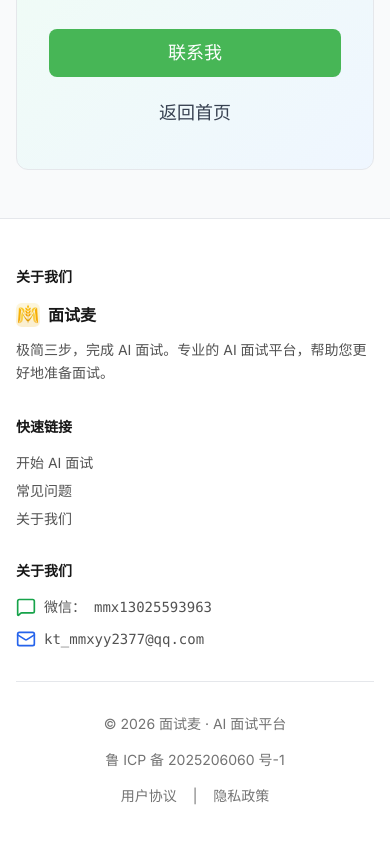
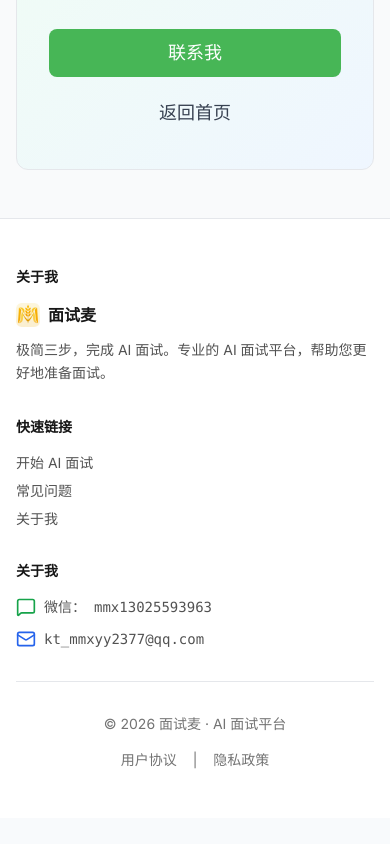
Before and after one commit to KlayPeter/man-shi-mai-web, a Next.js app: page /faq in a window 390 px wide. Shown: the part 1793-2637 px from the top of the page. After the commit the page ends 2611 px from the top, so only its background shows below. Built offline with nearby package versions, Linux system fonts and the light colour scheme.

Commit message:
fix: 去掉调试和修复注册bug

```diff
--- a/src/app/contact/page.tsx
+++ b/src/app/contact/page.tsx
@@ -35,7 +35,7 @@
   return (
     <section className="container py-12 px-4">
       <div className="mb-8">
-        <h1 className="text-3xl font-bold text-neutral-900">关于我们</h1>
+        <h1 className="text-3xl font-bold text-neutral-900">关于我</h1>
         <p className="mt-2 text-sm text-neutral-500">
           有任何问题或建议，欢迎通过以下方式联系我们
         </p>
--- a/src/app/interview/page.client.tsx
+++ b/src/app/interview/page.client.tsx
@@ -103,6 +103,15 @@
     const params = new URLSearchParams(searchParams.toString())
     Object.entries(updates).forEach(([k, v]) => params.set(k, v))
     router.push(`/interview?${params.toString()}`)
+  }
+
+  // 生成兼容的 UUID
+  const generateUUID = () => {
+    return 'xxxxxxxx-xxxx-4xxx-yxxx-xxxxxxxxxxxx'.replace(/[xy]/g, (c) => {
+      const r = (Math.random() * 16) | 0
+      const v = c === 'x' ? r : (r & 0x3) | 0x8
+      return v.toString(16)
+    })
   }
 
   const refreshUserInfo = async () => {
@@ -469,7 +478,7 @@
       minSalary: validMinSalary,
       maxSalary: validMaxSalary,
       jd: currentJd,
-      requestId: crypto.randomUUID()
+      requestId: generateUUID()
     }
 
     // 保存押题进行状态，使用实际的数据而不是从 store 读取
--- a/src/components/AppHeader.tsx
+++ b/src/components/AppHeader.tsx
@@ -41,7 +41,8 @@
     router.push('/')
   }
 
-  const isActive = (path: string) => pathname === path || pathname.startsWith(path + '/')
+  const isActive = (path: string) =>
+    pathname === path || pathname.startsWith(path + '/')
   const loginHref = `/login${pathname && pathname !== '/' ? `?redirect=${encodeURIComponent(pathname)}` : ''}`
 
   return (
@@ -71,7 +72,9 @@
             <Link
               href="/interview/start"
               className={`transition-colors ${
-                isActive('/interview/start') ? 'text-neutral-900 font-bold' : 'hover:text-neutral-900'
+                isActive('/interview/start')
+                  ? 'text-neutral-900 font-bold'
+                  : 'hover:text-neutral-900'
               }`}
             >
               开启 AI 服务
@@ -79,7 +82,9 @@
             <Link
               href="/history"
               className={`transition-colors ${
-                isActive('/history') ? 'text-neutral-900 font-bold' : 'hover:text-neutral-900'
+                isActive('/history')
+                  ? 'text-neutral-900 font-bold'
+                  : 'hover:text-neutral-900'
               }`}
             >
               服务记录
@@ -87,7 +92,9 @@
             <Link
               href="/profile?tab=redeem"
               className={`transition-colors ${
-                isActive('/profile') ? 'text-neutral-900 font-bold' : 'hover:text-neutral-900'
+                isActive('/profile')
+                  ? 'text-neutral-900 font-bold'
+                  : 'hover:text-neutral-900'
               }`}
             >
               兑换服务
@@ -95,7 +102,9 @@
             <Link
               href="/faq"
               className={`transition-colors ${
-                isActive('/faq') ? 'text-neutral-900 font-bold' : 'hover:text-neutral-900'
+                isActive('/faq')
+                  ? 'text-neutral-900 font-bold'
+                  : 'hover:text-neutral-900'
               }`}
             >
               常见问题
@@ -103,10 +112,12 @@
             <Link
               href="/contact"
               className={`transition-colors ${
-                isActive('/contact') ? 'text-neutral-900 font-bold' : 'hover:text-neutral-900'
+                isActive('/contact')
+                  ? 'text-neutral-900 font-bold'
+                  : 'hover:text-neutral-900'
               }`}
             >
-              关于我们
+              关于我
             </Link>
           </nav>
           <div className="flex items-center gap-2">
@@ -133,10 +144,15 @@
                     />
                   ) : (
                     <div className="w-8 h-8 rounded-full bg-primary-100 flex items-center justify-center">
-                      <Icon name="i-heroicons-user" className="w-5 h-5 text-primary-600" />
+                      <Icon
+                        name="i-heroicons-user"
+                        className="w-5 h-5 text-primary-600"
+                      />
                     </div>
                   )}
-                  <span className="text-sm font-medium">{userStore.userInfo.username || '未命名用户'}</span>
+                  <span className="text-sm font-medium">
+                    {userStore.userInfo.username || '未命名用户'}
+                  </span>
                   <Icon name="i-heroicons-chevron-down" className="w-4 h-4" />
                 </button>
                 {showUserMenu && (
@@ -146,7 +162,10 @@
                       className="block px-4 py-2 text-sm text-gray-700 hover:bg-gray-100"
                       onClick={() => setShowUserMenu(false)}
                     >
-                      <Icon name="i-heroicons-user" className="w-4 h-4 inline mr-2" />
+                      <Icon
+                        name="i-heroicons-user"
+                        className="w-4 h-4 inline mr-2"
+                      />
                       个人中心
                     </Link>
                     <Link
@@ -154,7 +173,10 @@
                       className="block px-4 py-2 text-sm text-gray-700 hover:bg-gray-100"
                       onClick={() => setShowUserMenu(false)}
                     >
-                      <Icon name="i-heroicons-chart-bar" className="w-4 h-4 inline mr-2" />
+                      <Icon
+                        name="i-heroicons-chart-bar"
+                        className="w-4 h-4 inline mr-2"
+                      />
                       服务记录
                     </Link>
                     <hr className="my-1" />
@@ -165,7 +187,10 @@
                       }}
                       className="block w-full text-left px-4 py-2 text-sm text-gray-700 hover:bg-gray-100"
                     >
-                      <Icon name="i-heroicons-arrow-left-on-rectangle" className="w-4 h-4 inline mr-2" />
+                      <Icon
+                        name="i-heroicons-arrow-left-on-rectangle"
+                        className="w-4 h-4 inline mr-2"
+                      />
                       退出登录
                     </button>
                   </div>
@@ -179,10 +204,16 @@
       {showLogoutModal && (
         <div className="fixed inset-0 z-50 flex items-center justify-center bg-black/50">
           <div className="bg-white rounded-lg p-6 max-w-md w-full mx-4">
-            <h3 className="text-lg font-semibold mb-4">是否确定退出当前账号？</h3>
+            <h3 className="text-lg font-semibold mb-4">
+              是否确定退出当前账号？
+            </h3>
             <p className="text-gray-600 mb-6">未保存的面试进度可能不会保留。</p>
             <div className="flex gap-2 justify-end">
-              <Button color="gray" variant="ghost" onClick={() => setShowLogoutModal(false)}>
+              <Button
+                color="gray"
+                variant="ghost"
+                onClick={() => setShowLogoutModal(false)}
+              >
                 取消
               </Button>
               <Button color="primary" onClick={handleLogout}>
--- a/src/components/FeedbackButton.tsx
+++ b/src/components/FeedbackButton.tsx
@@ -12,7 +12,6 @@
     if (!feedback.trim()) return
 
     // TODO: 实现反馈提交逻辑
-    console.log('反馈内容:', feedback)
     setSubmitted(true)
     setTimeout(() => {
       setShowFeedback(false)
--- a/src/components/Footer.tsx
+++ b/src/components/Footer.tsx
@@ -39,7 +39,7 @@
         <div className="grid grid-cols-1 md:grid-cols-2 lg:grid-cols-4 gap-8 mb-8">
           <div>
             <h3 className="text-sm font-semibold text-neutral-900 mb-4">
-              关于我们
+              关于我
             </h3>
             <div className="flex items-center gap-2 mb-3">
               <Image
@@ -84,7 +84,7 @@
                   href="/contact"
                   className="text-neutral-600 hover:text-neutral-900 transition-colors"
                 >
-                  关于我们
+                  关于我
                 </Link>
               </li>
             </ul>
@@ -92,7 +92,7 @@
 
           <div>
             <h3 className="text-sm font-semibold text-neutral-900 mb-4">
-              关于我们
+              关于我
             </h3>
             <ul className="space-y-3 text-sm">
               <li className="flex items-center gap-2 text-neutral-600">
@@ -131,15 +131,6 @@
           <div className="flex flex-col md:flex-row justify-between items-center gap-4 text-sm text-neutral-500">
             <div className="flex flex-col md:flex-row items-center gap-4">
               <p>© {new Date().getFullYear()} 面试麦 · AI 面试平台</p>
-              <span className="hidden md:inline">|</span>
-              <a
-                href="https://beian.miit.gov.cn/"
-                target="_blank"
-                rel="noopener noreferrer"
-                className="hover:text-neutral-700 transition-colors"
-              >
-                鲁 ICP 备 2025206060 号-1
-              </a>
             </div>
             <div className="flex items-center gap-4">
               <Link
--- a/src/components/profile/RechargeModal.tsx
+++ b/src/components/profile/RechargeModal.tsx
@@ -109,7 +109,7 @@
 
   return (
     <div className="fixed inset-0 z-50 flex items-center justify-center p-4 bg-black/50 backdrop-blur-sm" onClick={onClose}>
-      <div className="bg-white rounded-2xl shadow-2xl w-full max-w-5xl max-h-[90vh] flex flex-col" onClick={e => e.stopPropagation()}>
+      <div className="bg-white rounded-2xl shadow-2xl w-full max-w-[1400px] max-h-[90vh] flex flex-col" onClick={e => e.stopPropagation()}>
         {/* Header */}
         <div className="flex items-center justify-between px-6 py-4 border-b border-gray-100">
           <span className="font-semibold text-gray-900">充值享优惠</span>
```
Also changed, not shown: src/app/login/page.client.tsx (+20 -2 lines).
